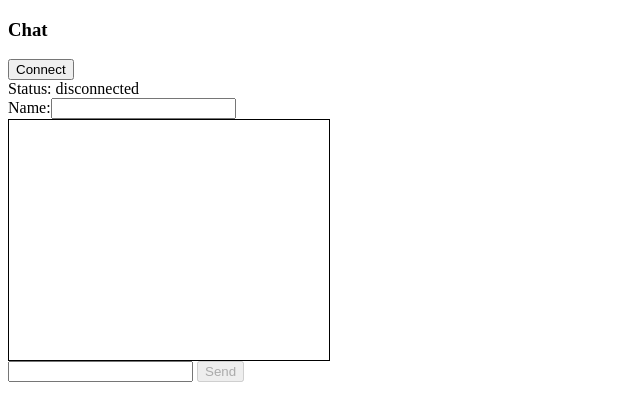
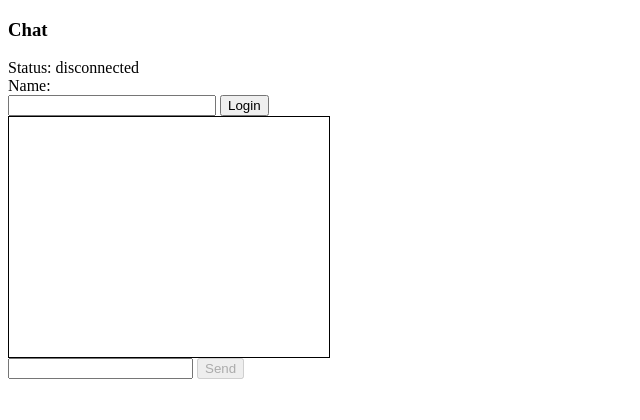
Before and after one commit to dimadeck/async_chat, a Python web app: template view/templates/index.html in a window 1280 px wide. Shown: the top 420 px of the page, without its empty margins (0-640 px from the left). Run offline with Jinja, Linux system fonts and the light colour scheme; the template is opened without the code that fills it, so the values that code supplies are empty; some libraries are stand-ins or nearby versions.

Commit message:
make 'login' form

```diff
--- a/view/templates/index.html
+++ b/view/templates/index.html
@@ -70,13 +70,13 @@
        function update_ui() {
          if (conn == null) {
            $('#status').text('disconnected');
-           $('#connect').html('Connect');
+           $('#connect').prop("value", 'Login');
            $('#send').prop("disabled", true);
            $('#name').prop("hidden", true);
            $('#field_name').prop("hidden", false);
          } else {
            $('#status').text('Connected');
-           $('#connect').html('Disconnect');
+           $('#connect').prop("value", 'Logout');
            $('#send').prop("disabled", false);
            $('#name').prop("hidden", false);
            $('#field_name').prop("hidden", true);
@@ -116,9 +116,17 @@
 <body>
 <h3><span id="chat_version">Chat</span></h3>
 <div>
-    <button id="connect">Connect</button>
+
     <div>Status: <span id="status">disconnected</span></div>
-    <div>Name:<input id="field_name" type="text"/><span hidden=true id="name">None</span></div>
+    <!--<div>Name:<input style="width:10em; id="field_name" type="text"/><span hidden=true id="name">None</span><button id="connect">Connect</button></div>
+    -->
+    <div>Name:<span hidden=true id="name"></span>
+
+    <form id="loginform" onsubmit="return false;">
+        <input style="width:15em" id="field_name" type="text"/>
+        <input id="connect" type="button" value="Login">
+    </form>
+    </div>
 </div>
 <div id="log"
      style="width:20em;height:15em;overflow:auto;border:1px solid black">
```
Also changed, not shown: aiohttp_views.py (+6 -1 lines).
